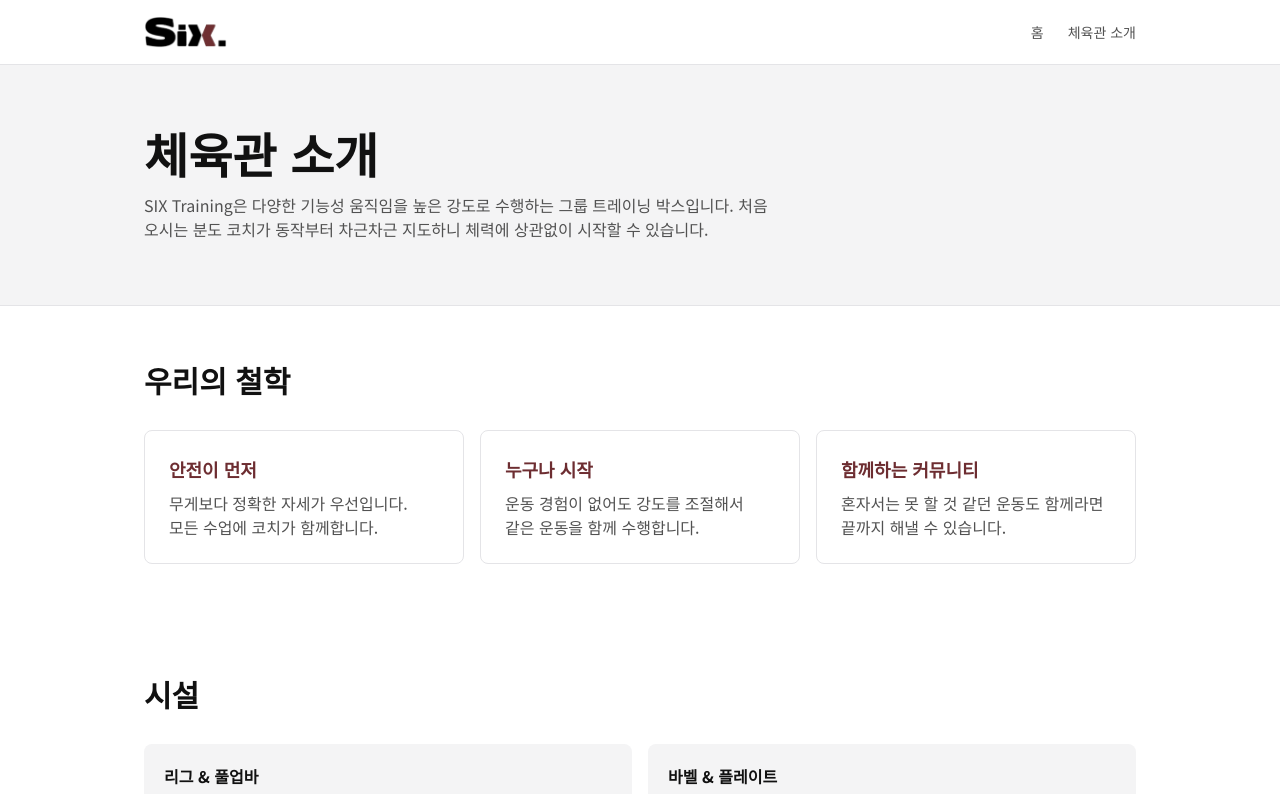
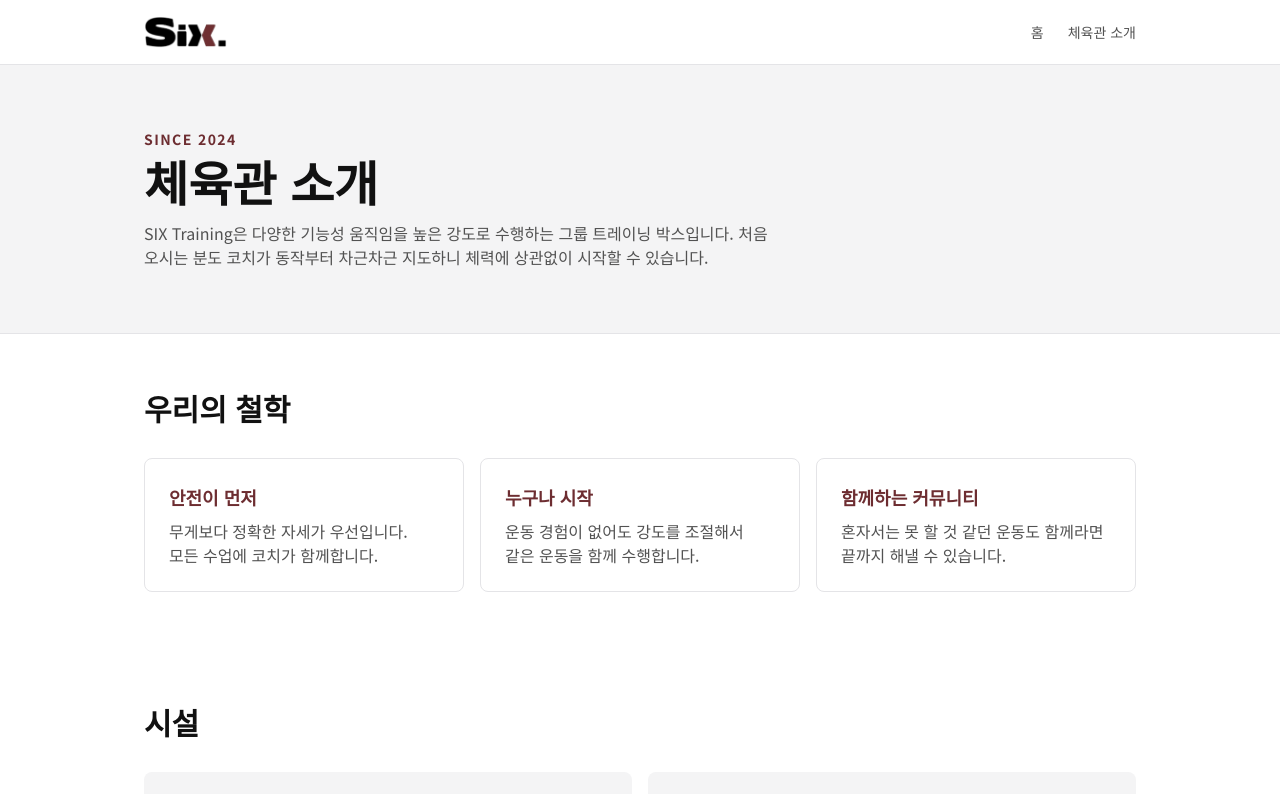
Before and after one commit to wayneboney/six-training, a Next.js app: page /about in a window 1280 px wide. Shown: the top 794 px of the page. Built offline with nearby package versions, Linux system fonts and the light colour scheme.

Commit message:
개관 연도(2024) 반영: 푸터 저작권, 소개 페이지 SINCE 2024
Co-Authored-By: Claude Opus 5.5 <noreply@anthropic.com>
Claude-Session: https://claude.ai/code/session_01XDoEdZsVwvK3gPqPBEVGDa

```diff
--- a/src/app/about/page.tsx
+++ b/src/app/about/page.tsx
@@ -18,7 +18,8 @@ export default function AboutPage() {
       {/* 상단 소개 영역 */}
       <div className="border-b border-line bg-surface">
         <div className="mx-auto max-w-5xl px-4 py-16">
-          <h1 className="text-3xl font-black sm:text-5xl">체육관 소개</h1>
+          <p className="text-sm font-bold tracking-widest text-accent">SINCE {gym.foundedYear}</p>
+          <h1 className="mt-2 text-3xl font-black sm:text-5xl">체육관 소개</h1>
           <p className="mt-4 max-w-2xl text-muted">{gym.intro}</p>
         </div>
       </div>
--- a/src/components/Footer.tsx
+++ b/src/components/Footer.tsx
@@ -9,7 +9,7 @@ export default function Footer() {
         <p>{gym.contact.address}</p>
         <p>문의 {gym.contact.phone}</p>
         <p className="pt-4 text-xs">
-          © {gym.copyrightYear} {gym.name}
+          © {gym.foundedYear} {gym.name}
         </p>
       </div>
     </footer>
--- a/src/data/gym.ts
+++ b/src/data/gym.ts
@@ -21,8 +21,9 @@ export const gym = {
   intro:
     "SIX Training은 다양한 기능성 움직임을 높은 강도로 수행하는 그룹 트레이닝 박스입니다. " +
     "처음 오시는 분도 코치가 동작부터 차근차근 지도하니 체력에 상관없이 시작할 수 있습니다.",
-  // 정적 페이지를 빌드할 때는 new Date()를 쓸 수 없어서 저작권 표기 연도를 고정값으로 둡니다.
-  copyrightYear: 2026,
+  // 박스를 연 해. 푸터 저작권 표기와 소개 페이지의 "SINCE 2024"에 씁니다.
+  // (정적 페이지를 빌드할 때는 new Date()를 쓸 수 없어서 연도를 고정값으로 둡니다)
+  foundedYear: 2024,
 
   // satisfies = "이 배열이 InfoCard[] 모양을 지키는지 검사해 줘"라는 뜻입니다.
   philosophy: [
```
